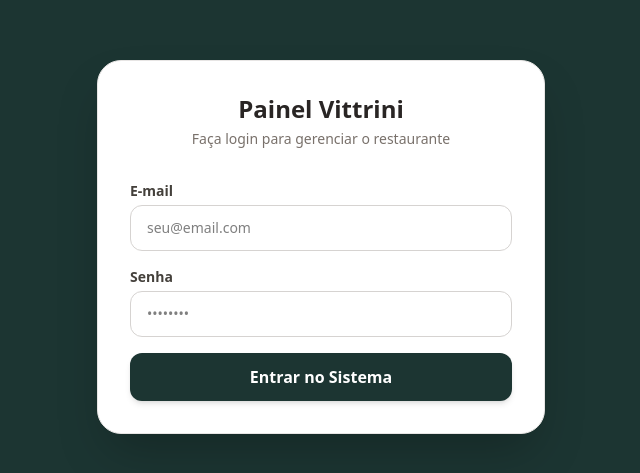
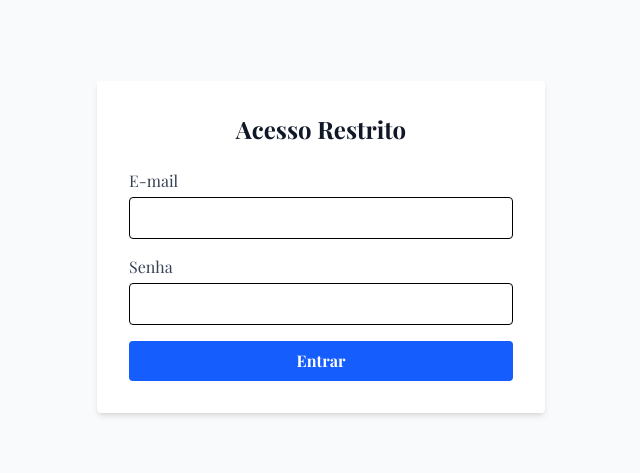
Before and after one commit to leonardolimasx/Vittrini-cafe, a Next.js app: page /login in a window 1280 px wide. Shown: the part 153-626 px from the top of the page, without its empty margins (319-959 px from the left). Built offline with nearby package versions, Linux system fonts and the light colour scheme; no server answers; a web font is replaced by a local one.

Commit message:
corrige supabase na pagina de login

```diff
--- a/app/login/page.tsx
+++ b/app/login/page.tsx
@@ -1,80 +1,67 @@
 'use client'
 
 import { useState } from 'react'
+import { useRouter } from 'next/navigation'
 import { createClient } from '@/lib/supabase/client'
-import { useRouter } from 'next/navigation'
 
 export default function LoginPage() {
+  const router = useRouter()
+
+  // Estados para guardar o que o usuário digita
   const [email, setEmail] = useState('')
-  const [senha, setSenha] = useState('')
-  const [erro, setErro] = useState<string | null>(null)
-  const [carregando, setCarregando] = useState(false)
-
-  const router = useRouter()
-  const supabase = createClient()
+  const [password, setPassword] = useState('')
 
   async function handleLogin(e: React.FormEvent) {
     e.preventDefault()
-    setCarregando(true)
-    setErro(null)
+
+    // O TRUQUE ESTÁ AQUI: Inicializamos o Supabase apenas dentro da função do formulário
+    const supabase = createClient()
 
     const { error } = await supabase.auth.signInWithPassword({
       email,
-      password: senha,
+      password,
     })
 
     if (error) {
-      setErro('E-mail ou senha incorretos.')
-      setCarregando(false)
+      alert('Erro ao fazer login. Verifique suas credenciais.')
     } else {
       router.push('/admin')
-      router.refresh()
     }
   }
 
   return (
-    <div className="min-h-screen bg-[#1c3532] flex items-center justify-center px-4 font-sans">
-      <div className="max-w-md w-full bg-white rounded-3xl shadow-2xl p-8 border border-stone-200">
-        <div className="text-center mb-8">
-          <h1 className="text-2xl font-bold text-stone-800">Painel Vittrini</h1>
-          <p className="text-sm text-stone-500 mt-1">Faça login para gerenciar o restaurante</p>
-        </div>
+    <div className="min-h-screen bg-gray-50 flex items-center justify-center p-4">
+      <div className="bg-white p-8 rounded shadow-md w-full max-w-md">
+        <h1 className="text-2xl font-bold text-gray-900 mb-6 text-center">Acesso Restrito</h1>
 
         <form onSubmit={handleLogin} className="space-y-4">
           <div>
-            <label className="block text-sm font-semibold text-stone-700 mb-1">E-mail</label>
+            <label className="block text-gray-700 mb-1">E-mail</label>
             <input
               type="email"
-              required
               value={email}
               onChange={(e) => setEmail(e.target.value)}
-              className="w-full rounded-xl border border-stone-300 px-4 py-3 text-sm focus:border-terracota-500 focus:ring-terracota-500"
-              placeholder="seu@email.com"
+              className="w-full border p-2 rounded text-black"
+              required
             />
           </div>
 
           <div>
-            <label className="block text-sm font-semibold text-stone-700 mb-1">Senha</label>
+            <label className="block text-gray-700 mb-1">Senha</label>
             <input
               type="password"
+              value={password}
+              onChange={(e) => setPassword(e.target.value)}
+              className="w-full border p-2 rounded text-black"
               required
-              value={senha}
-              onChange={(e) => setSenha(e.target.value)}
-              className="w-full rounded-xl border border-stone-300 px-4 py-3 text-sm focus:border-terracota-500 focus:ring-terracota-500"
-              placeholder="••••••••"
             />
           </div>
 
-          {erro && (
-            <p className="text-sm font-medium text-red-600 text-center">{erro}</p>
-          )}
-
           <button
             type="submit"
-            disabled={carregando}
-            className="w-full rounded-xl bg-[#1c3532] py-3 font-bold text-white hover:bg-[#132422] disabled:opacity-50 transition shadow-md"
+            className="w-full bg-blue-600 text-white font-bold py-2 px-4 rounded hover:bg-blue-700 transition"
           >
-            {carregando ? 'Entrando...' : 'Entrar no Sistema'}
+            Entrar
           </button>
         </form>
       </div>
```
